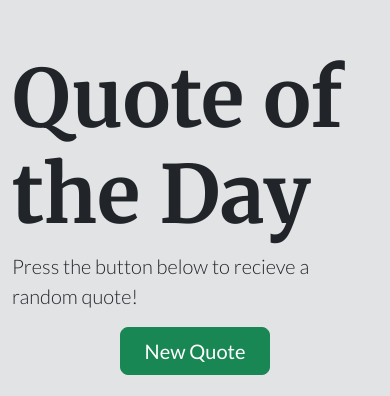
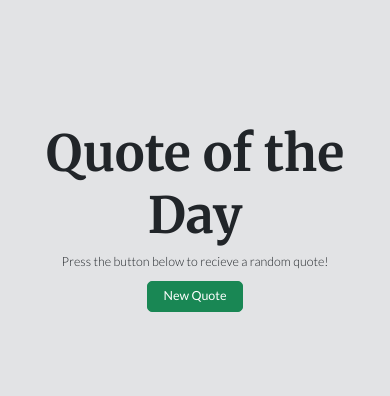
Before and after one commit to momen-arabi/quote-app, a plain HTML site: page index.html in a window 390 px wide. Shown: the part 176-572 px from the top of the page. Drawn offline with Linux system fonts and the light colour scheme.

Commit message:
fixed responsive font size

```diff
--- a/css/style.css
+++ b/css/style.css
@@ -10,6 +10,12 @@ h1 {
 }
 
 #quote {
-    height: 5vh;
-    transition: all ease 0.4s;
+  height: 5vh;
+  transition: all ease 0.4s;
 }
+
+@media screen and (max-width: 768px) {
+  :root {
+    font-size: 10px;
+  }
+}
--- a/index.html
+++ b/index.html
@@ -13,8 +13,8 @@
     <script src="js/bootstrap.bundle.min.js"></script>
   </head>
   <body class="bg-secondary-subtle">
-    <div class="container vh-100 d-flex justify-content-center align-items-center flex-column">
-      <h1 class="fw-bolder">Quote of the Day</h1>
+    <div class="container vh-100 d-flex justify-content-center align-items-center flex-column text-center">
+      <h1 class="fw-bolder lh-sm fs-sm-6">Quote of the Day</h1>
       <p class="lead" id="inst">Press the button below to recieve a random quote!</p>
       <button type="button" class="btn btn-lg btn-success px-4 py-2" id="add-quote">New Quote</button>
       <button type="button" class="btn btn-lg btn-warning px-4 py-2 d-none" id="reset-quote">Reset</button>
```
